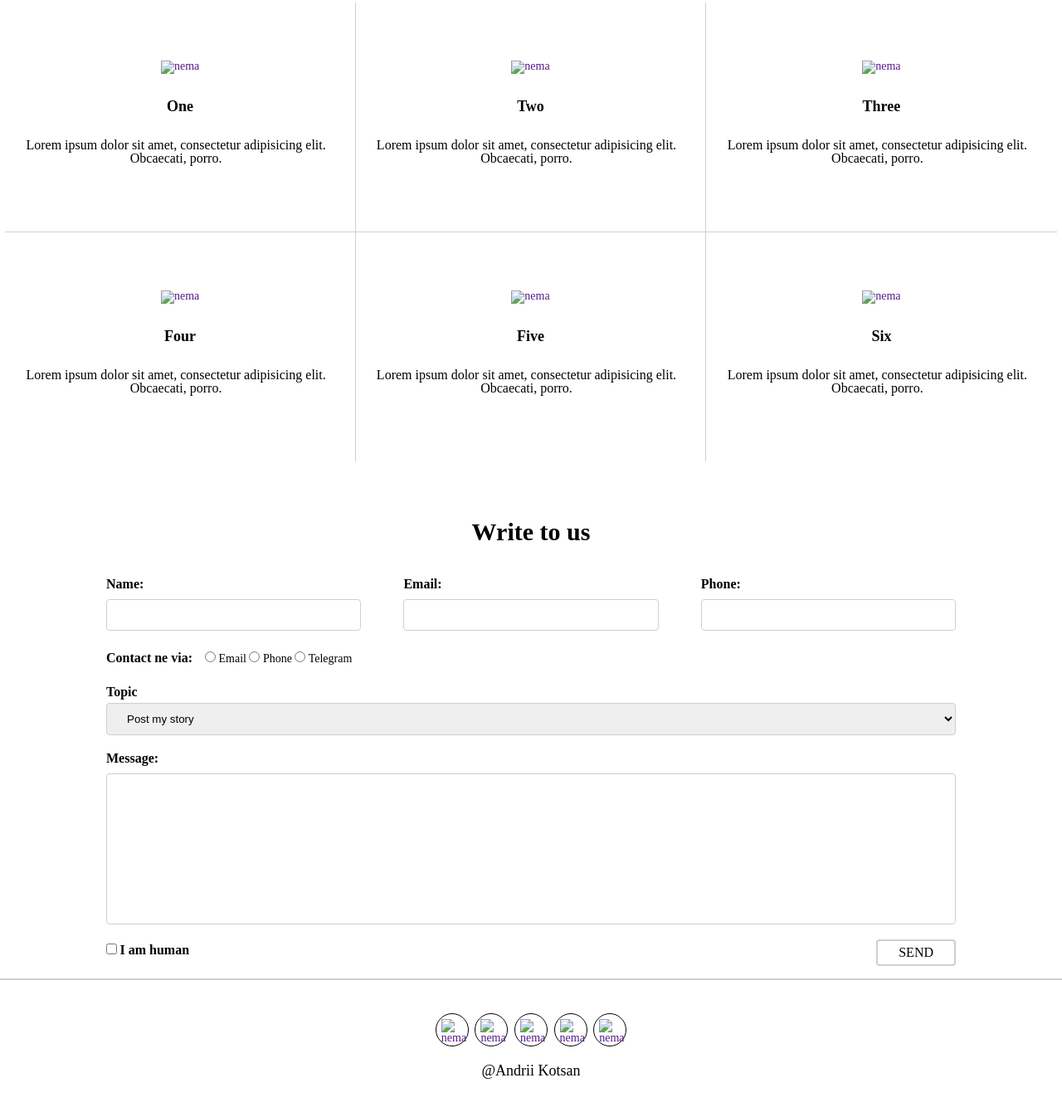
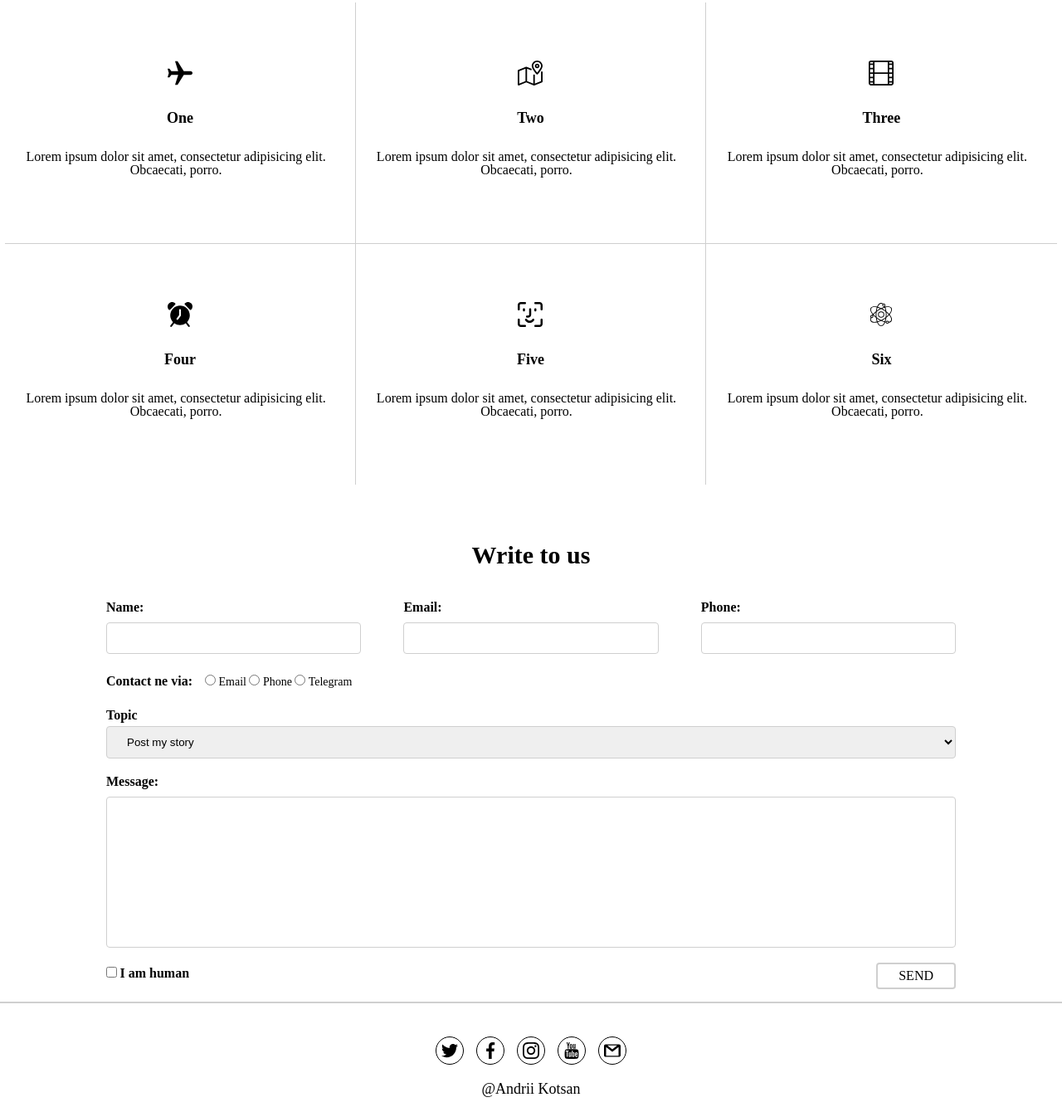
Before and after one commit to AndriiKotsan/site3, a plain HTML site: page index.html in a window 1280 px wide. Shown: the part 1457-2797 px from the top of the page at 83% size. Drawn offline with Linux system fonts and the light colour scheme; the site is published under a folder, as on GitHub Pages, so addresses that start at the root find nothing.

Commit message:
Update index.html

```diff
--- a/index.html
+++ b/index.html
@@ -20,11 +20,11 @@
                 </div>
         </div>
         <div class="rightmenu">
-            <p><a href=""><img src="/img/twitter.svg" alt="nema"></a></p>
-            <p><a href=""><img src="/img/facebook.svg" alt="nema"></a></p>
-            <p><a href=""><img src="/img/instagram.svg" alt="nema"></a></p>
-            <p><a href=""><img src="/img/youtube.svg" alt="nema"></a></p>
-            <p><a href=""><img src="/img/gmail.svg" alt="nema"></a></p>
+            <p><a href=""><img src="./img/twitter.svg" alt="nema"></a></p>
+            <p><a href=""><img src="./img/facebook.svg" alt="nema"></a></p>
+            <p><a href=""><img src="./img/instagram.svg" alt="nema"></a></p>
+            <p><a href=""><img src="./img/youtube.svg" alt="nema"></a></p>
+            <p><a href=""><img src="./img/gmail.svg" alt="nema"></a></p>
         </div>
     </header>
     <div class="main">
@@ -75,32 +75,32 @@
         <h2>Features</h2>
         <div class="featblox">
             <div class="one">
-                <p><a href=""><img src="/img/flight.svg" alt="nema"></a></p>
+                <p><a href=""><img src="./img/flight.svg" alt="nema"></a></p>
                 <h3>One</h3>
                 <p>Lorem ipsum dolor sit amet, consectetur adipisicing elit. Obcaecati, porro.</p>
             </div>
             <div class="two">
-                <p><a href=""><img src="/img/map.svg" alt="nema"></a></p>
+                <p><a href=""><img src="./img/map.svg" alt="nema"></a></p>
                 <h3>Two</h3>
                 <p>Lorem ipsum dolor sit amet, consectetur adipisicing elit. Obcaecati, porro.</p>
             </div>
             <div class="three">
-                <p><a href=""><img src="/img/film.svg" alt="nema"></a></p>
+                <p><a href=""><img src="./img/film.svg" alt="nema"></a></p>
                 <h3>Three</h3>
                 <p>Lorem ipsum dolor sit amet, consectetur adipisicing elit. Obcaecati, porro.</p>
             </div>
             <div class="four">
-                <p><a href=""><img src="/img/alarm-clock.svg" alt="nema"></a></p>
+                <p><a href=""><img src="./img/alarm-clock.svg" alt="nema"></a></p>
                 <h3>Four</h3>
                 <p>Lorem ipsum dolor sit amet, consectetur adipisicing elit. Obcaecati, porro.</p>
             </div>
             <div class="five">
-                <p><a href=""><img src="/img/face-recognition.svg" alt="nema"></a></p>
+                <p><a href=""><img src="./img/face-recognition.svg" alt="nema"></a></p>
                 <h3>Five</h3>
                 <p>Lorem ipsum dolor sit amet, consectetur adipisicing elit. Obcaecati, porro.</p>
             </div>
             <div class="six">
-                <p><a href=""><img src="/img/atom.svg" alt="nema"></a></p>
+                <p><a href=""><img src="./img/atom.svg" alt="nema"></a></p>
                 <h3>Six</h3>
                 <p>Lorem ipsum dolor sit amet, consectetur adipisicing elit. Obcaecati, porro.</p>
             </div>
@@ -165,19 +165,19 @@
     <footer>
         <div class="social">
             <div class="soci">
-                <a href=""><img src="/img/twitter.svg" alt="nema"></a>
+                <a href=""><img src="./img/twitter.svg" alt="nema"></a>
             </div>
             <div class="soci">
-                <a href=""><img src="/img/facebook.svg" alt="nema"></a>
+                <a href=""><img src="./img/facebook.svg" alt="nema"></a>
             </div>
             <div class="soci">
-                <a href=""><img src="/img/instagram.svg" alt="nema"></a>
+                <a href=""><img src="./img/instagram.svg" alt="nema"></a>
             </div>
             <div class="soci">
-                <a href=""><img src="/img/youtube.svg" alt="nema"></a>
+                <a href=""><img src="./img/youtube.svg" alt="nema"></a>
             </div>
             <div class="soci">
-                <a href=""><img src="/img/gmail.svg" alt="nema"></a>
+                <a href=""><img src="./img/gmail.svg" alt="nema"></a>
             </div>
         </div>
         <h2>@Andrii Kotsan</h2>
```
